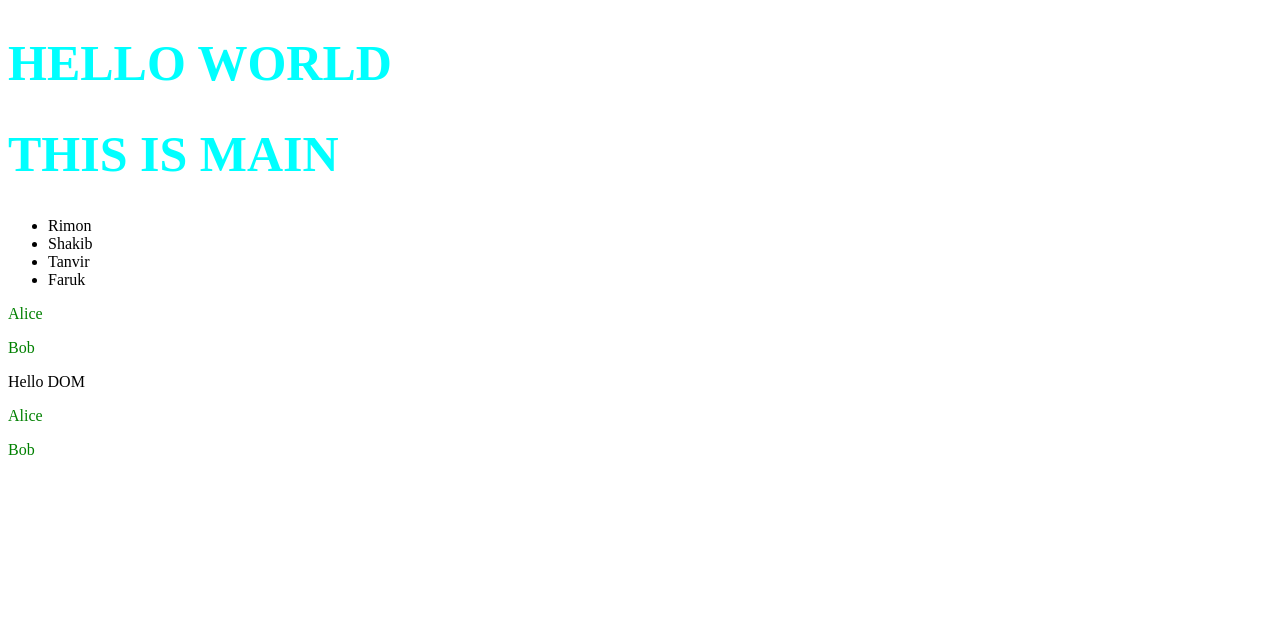
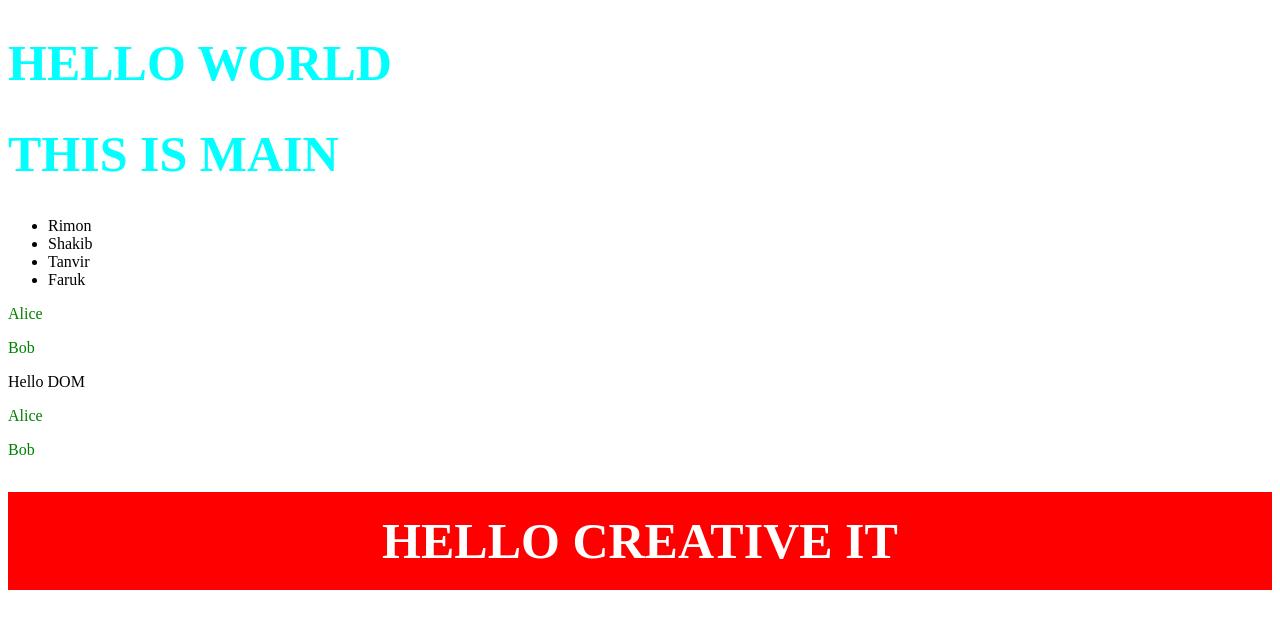
Before and after one commit to RemonAhmedMia/Document-Object-Model-01, a plain HTML site: page index.html in a window 1280 px wide. Drawn offline with Linux system fonts and the light colour scheme.

Commit message:
style attribute

```diff
--- a/index.html
+++ b/index.html
@@ -31,6 +31,8 @@
 </div>
 
 
+<h1 id="heading">Hello Creative It</h1>
+
     <script src="dom-one.js"></script>
     <script src="selector.js"></script>
 </body>
--- a/selector.js
+++ b/selector.js
@@ -34,3 +34,12 @@ console.log(nestedFriend.innerText); // Alice
 
 // যদি শুধু একটি element দরকার → querySelector()
 // যদি সব matching element দরকার → querySelectorAll()
+
+
+// Style Attribute=============
+
+const headingOne = document.getElementById("heading").style.backgroundColor = "red";
+heading.style.color = "white";
+heading.style.padding = "20px";
+heading.style.textAlign = "center"
+console.log(headingOne);
```
